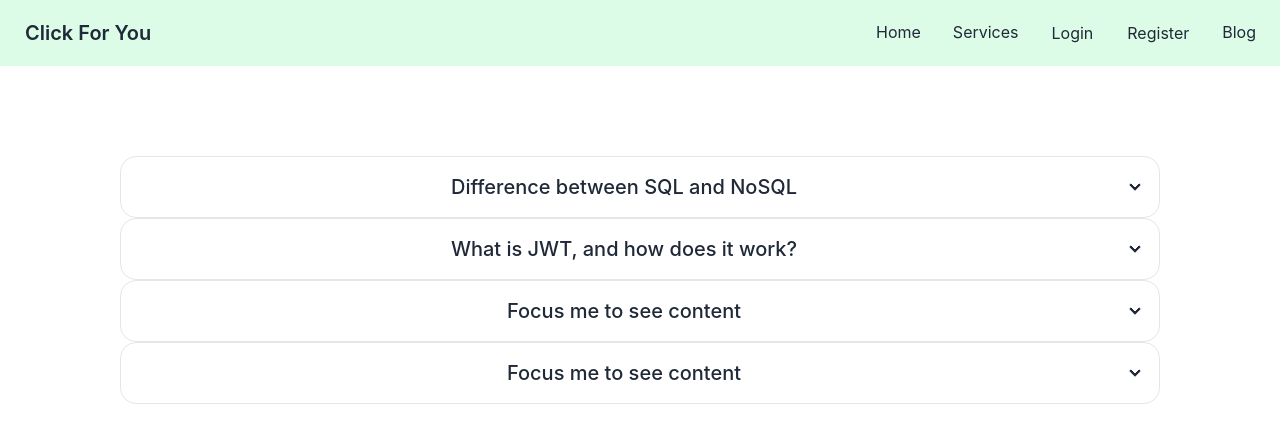
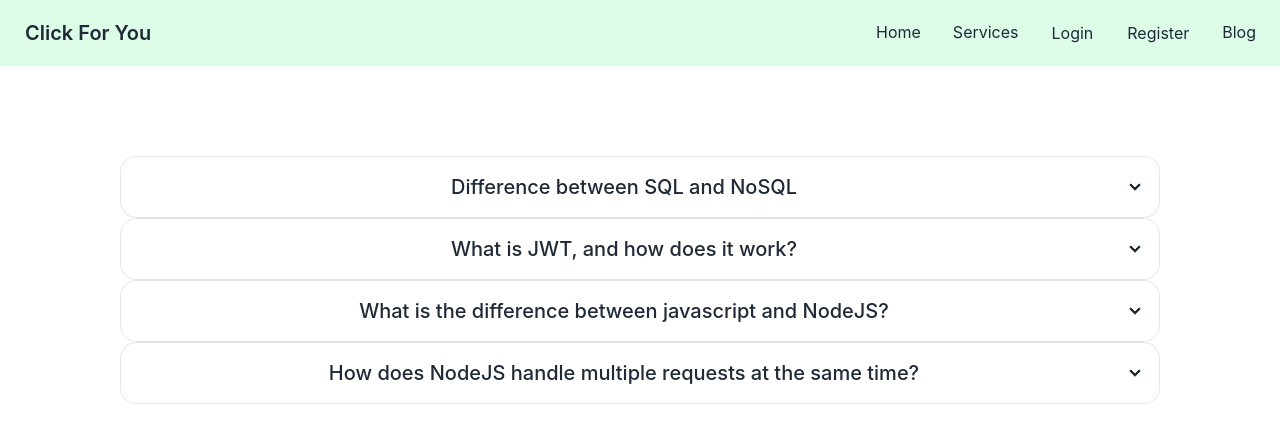
Before and after one commit to sidratulshatil/click-for-you-client, a React (Create React App) app: page /blog in a window 1280 px wide. Shown: the top 442 px of the page. Built offline with nearby package versions, Linux system fonts and the light colour scheme; no server answers.

Commit message:
last 2 question added

```diff
--- a/src/components/Blog/Blog.js
+++ b/src/components/Blog/Blog.js
@@ -21,18 +21,18 @@ const Blog = () => {
             </div>
             <div tabIndex={0} className="collapse collapse-arrow border border-base-300 bg-base-100 rounded-box">
                 <div className="collapse-title text-xl font-medium">
-                    Focus me to see content
+                    What is the difference between javascript and NodeJS?
                 </div>
                 <div className="collapse-content">
-                    <p>tabIndex={0} attribute is necessary to make the div focusable</p>
+                    <p>JavaScript is a simple programming language that can be used with any browser that has the JavaScript Engine installed. Node. js, on the other hand, is an interpreter or execution environment for the JavaScript programming language.</p>
                 </div>
             </div>
             <div tabIndex={0} className="collapse collapse-arrow border border-base-300 bg-base-100 rounded-box">
                 <div className="collapse-title text-xl font-medium">
-                    Focus me to see content
+                    How does NodeJS handle multiple requests at the same time?
                 </div>
                 <div className="collapse-content">
-                    <p>tabIndex={0} attribute is necessary to make the div focusable</p>
+                    <p>How NodeJS handle multiple client requests? NodeJS receives multiple client requests and places them into EventQueue. NodeJS is built with the concept of event-driven architecture. NodeJS has its own EventLoop which is an infinite loop that receives requests and processes them</p>
                 </div>
             </div>
         </div>
```
